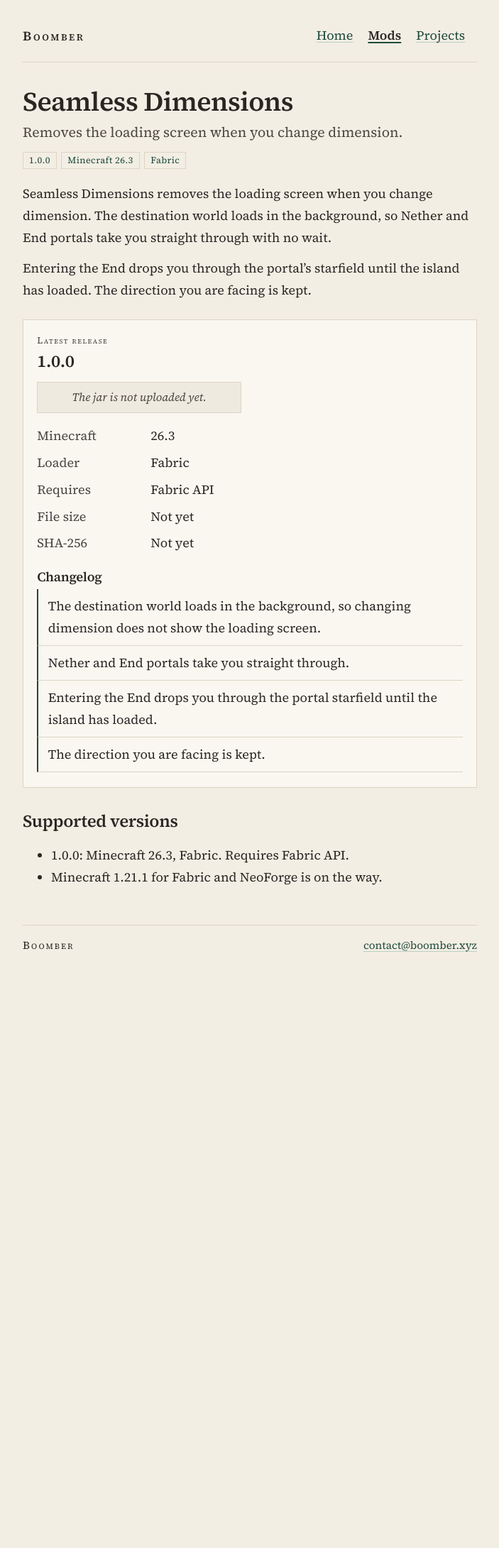
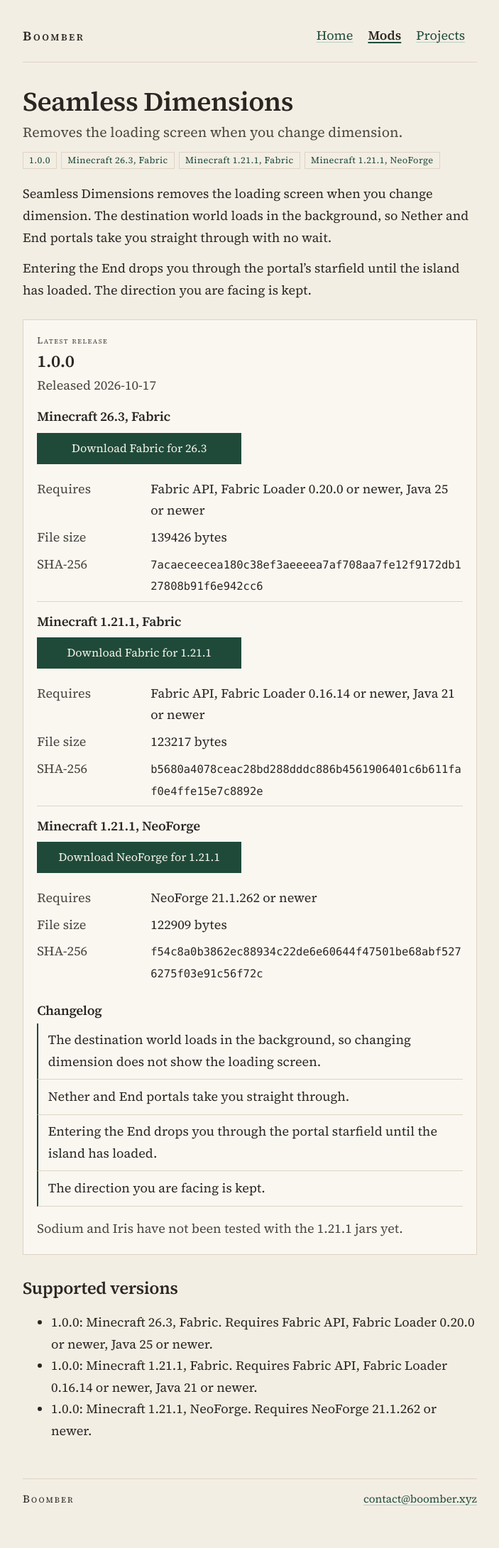
Before and after one commit to oOBoomberOo/oOBoomberOo.github.io, a Jekyll site: the page built from mods/seamless-dimensions.html, in a window 1280 px wide. Shown: the whole page at 71% size, without its empty margins (288-991 px from the left). Built offline with Jekyll 4.4.1, drawn with Linux system fonts in a browser that asks for light colours; before the commit the page ends 1401 px from its top, so only the background shows below that.

Commit message:
feat: publish Seamless Dimensions 1.0.0 jars
Ship one 1.0.0 release with a download for Minecraft 26.3 Fabric, 1.21.1 Fabric, and 1.21.1 NeoForge.

Co-authored-by: Boomber <contact@boomber.xyz>

```diff
--- a/_data/mods/seamless-dimensions.yml
+++ b/_data/mods/seamless-dimensions.yml
@@ -4,11 +4,6 @@ summary: Removes the loading screen when you change dimension.
 # Leave blank when the repository should not be linked.
 source: ""
 images: []
-upcoming:
-  - minecraft: "1.21.1"
-    loaders:
-      - Fabric
-      - NeoForge
 description: |
   Seamless Dimensions removes the loading screen when you change dimension. The destination world loads in the background, so Nether and End portals take you straight through with no wait.
 
--- a/_data/releases/seamless-dimensions.yml
+++ b/_data/releases/seamless-dimensions.yml
@@ -1,20 +1,39 @@
 # Newest release first. To publish another one, add an entry above this list.
-# Leave download, sha256, file_size, and date blank until you have the real file.
+# A release can include several jars. Put each one under files.
 # download is a site path such as /files/seamless-dimensions/name.jar, or a full URL.
-# sha256 is the file's hex digest. file_size is the size in bytes. date is YYYY-MM-DD.
+# sha256 is that file's hex digest. file_size is the size in bytes. date is YYYY-MM-DD.
+# Leave a download empty only when that jar is not ready. Do not invent checksums or sizes.
 - version: "1.0.0"
-  minecraft:
-    - "26.3"
-  loaders:
-    - Fabric
-  requirements:
-    - Fabric API
-  download: ""
-  sha256: ""
-  file_size: ""
-  date: ""
+  date: "2026-10-17"
+  note: Sodium and Iris have not been tested with the 1.21.1 jars yet.
   changelog:
     - The destination world loads in the background, so changing dimension does not show the loading screen.
     - Nether and End portals take you straight through.
     - Entering the End drops you through the portal starfield until the island has loaded.
     - The direction you are facing is kept.
+  files:
+    - minecraft: "26.3"
+      loader: Fabric
+      download: /files/seamless-dimensions/seamless-dimensions-1.0.0.jar
+      file_size: 139426
+      sha256: 7acaeceecea180c38ef3aeeeea7af708aa7fe12f9172db127808b91f6e942cc6
+      requirements:
+        - Fabric API
+        - Fabric Loader 0.20.0 or newer
+        - Java 25 or newer
+    - minecraft: "1.21.1"
+      loader: Fabric
+      download: /files/seamless-dimensions/seamless_dimensions-fabric-1.21.1-1.0.0.jar
+      file_size: 123217
+      sha256: b5680a4078ceac28bd288dddc886b4561906401c6b611faf0e4ffe15e7c8892e
+      requirements:
+        - Fabric API
+        - Fabric Loader 0.16.14 or newer
+        - Java 21 or newer
+    - minecraft: "1.21.1"
+      loader: NeoForge
+      download: /files/seamless-dimensions/seamless_dimensions-neoforge-1.21.1-1.0.0.jar
+      file_size: 122909
+      sha256: f54c8a0b3862ec88934c22de6e60644f47501be68abf5276275f03e91c56f72c
+      requirements:
+        - NeoForge 21.1.262 or newer
--- a/_layouts/mod.html
+++ b/_layouts/mod.html
@@ -11,7 +11,14 @@ layout: default
     {% if mod.summary.size > 0 %}
     <p class="tagline">{{ mod.summary }}</p>
     {% endif %}
-    {% if latest.version %}
+    {% if latest.files %}
+    <ul class="tags" aria-label="Latest release">
+      <li>{{ latest.version }}</li>
+      {% for file in latest.files %}
+      <li>Minecraft {{ file.minecraft }}, {{ file.loader }}</li>
+      {% endfor %}
+    </ul>
+    {% elsif latest.version %}
     <ul class="tags" aria-label="Latest release">
       <li>{{ latest.version }}</li>
       <li>Minecraft {{ latest.minecraft | join: ", " }}</li>
@@ -42,6 +49,41 @@ layout: default
   <section class="latest">
     <p class="kicker">Latest release</p>
     <h2>{{ latest.version }}</h2>
+    {% capture released_on %}{{ latest.date }}{% endcapture %}
+    {% if released_on.size > 0 %}
+    <p class="release-date">Released <time datetime="{{ released_on }}">{{ released_on }}</time></p>
+    {% endif %}
+    {% if latest.files %}
+    <ul class="downloads">
+      {% for file in latest.files %}
+      <li class="download">
+        <h3>Minecraft {{ file.minecraft }}, {{ file.loader }}</h3>
+        {% capture download %}{{ file.download }}{% endcapture %}
+        {% if download.size > 0 %}
+          {% assign href = download %}
+          {% unless href contains "://" %}
+            {% assign href = href | relative_url %}
+          {% endunless %}
+          <a class="button" href="{{ href }}">Download {{ file.loader }} for {{ file.minecraft }}</a>
+        {% else %}
+          <button type="button" class="button" disabled>The jar is not uploaded yet.</button>
+        {% endif %}
+        <dl class="facts">
+          {% if file.requirements.size > 0 %}
+          <dt>Requires</dt>
+          <dd>{{ file.requirements | join: ", " }}</dd>
+          {% endif %}
+          {% capture file_size %}{{ file.file_size }}{% endcapture %}
+          <dt>File size</dt>
+          <dd>{% if file_size.size > 0 %}{{ file_size }} bytes{% else %}Not yet{% endif %}</dd>
+          {% capture sha256 %}{{ file.sha256 }}{% endcapture %}
+          <dt>SHA-256</dt>
+          <dd>{% if sha256.size > 0 %}<code>{{ sha256 }}</code>{% else %}Not yet{% endif %}</dd>
+        </dl>
+      </li>
+      {% endfor %}
+    </ul>
+    {% else %}
     {% capture download %}{{ latest.download }}{% endcapture %}
     {% if download.size > 0 %}
       {% assign href = download %}
@@ -72,12 +114,8 @@ layout: default
       {% capture sha256 %}{{ latest.sha256 }}{% endcapture %}
       <dt>SHA-256</dt>
       <dd>{% if sha256.size > 0 %}<code>{{ sha256 }}</code>{% else %}Not yet{% endif %}</dd>
-      {% capture released_on %}{{ latest.date }}{% endcapture %}
-      {% if released_on.size > 0 %}
-      <dt>Date</dt>
-      <dd><time datetime="{{ released_on }}">{{ released_on }}</time></dd>
+    </dl>
     {% endif %}
-    </dl>
     {% if latest.changelog.size > 0 %}
     <h3>Changelog</h3>
     <ul class="changelog">
@@ -86,12 +124,26 @@ layout: default
       {% endfor %}
     </ul>
     {% endif %}
+    {% capture note %}{{ latest.note }}{% endcapture %}
+    {% if note.size > 0 %}
+    <p class="aside">{{ note }}</p>
+    {% endif %}
   </section>
   {% endif %}
 
   <h2>Supported versions</h2>
   <ul>
     {% for release in releases %}
+      {% if release.files %}
+        {% for file in release.files %}
+        <li>
+          {{ release.version }}: Minecraft {{ file.minecraft }}, {{ file.loader }}.
+          {% if file.requirements.size > 0 %}
+          Requires {{ file.requirements | join: ", " }}.
+          {% endif %}
+        </li>
+        {% endfor %}
+      {% else %}
         <li>
           {{ release.version }}: Minecraft {{ release.minecraft | join: ", " }},
           {% include loader_list.html loaders=release.loaders %}.
@@ -99,6 +151,7 @@ layout: default
           Requires {{ release.requirements | join: ", " }}.
           {% endif %}
         </li>
+      {% endif %}
     {% endfor %}
     {% for item in mod.upcoming %}
     <li>Minecraft {{ item.minecraft }} for {% include loader_list.html loaders=item.loaders %} is on the way.</li>
--- a/assets/style.css
+++ b/assets/style.css
@@ -251,14 +251,51 @@ p {
 }
 
 .latest h2 {
-  margin: 0 0 0.85rem;
+  margin: 0;
+}
+
+.release-date {
+  margin: 0.25rem 0 0.9rem;
+  color: var(--muted);
+}
+
+.downloads {
+  list-style: none;
+  padding: 0;
+  margin: 0;
+}
+
+.download {
+  margin: 0;
+  padding: 1rem 0 0.35rem;
+  border-top: 1px solid var(--line);
+}
+
+.download:first-child {
+  border-top: 0;
+  padding-top: 0.15rem;
+}
+
+.download h3 {
+  margin: 0 0 0.7rem;
+}
+
+.download .button {
+  margin-bottom: 0.15rem;
+}
+
+.aside {
+  margin: 1rem 0 0;
+  color: var(--muted);
 }
 
 .button {
   display: inline-flex;
   align-items: center;
   justify-content: center;
-  min-width: 18rem;
+  box-sizing: border-box;
+  min-width: min(18rem, 100%);
+  max-width: 100%;
   min-height: 2.75rem;
   padding: 0.6rem 1.15rem;
   border: 1px solid var(--accent);
```
Also changed, not shown: mods/index.html (+7 -1 lines), tests/test_site.py (+88 -20 lines), README.md, 3 other files. Lines whose indentation alone changed are shown as unchanged.
